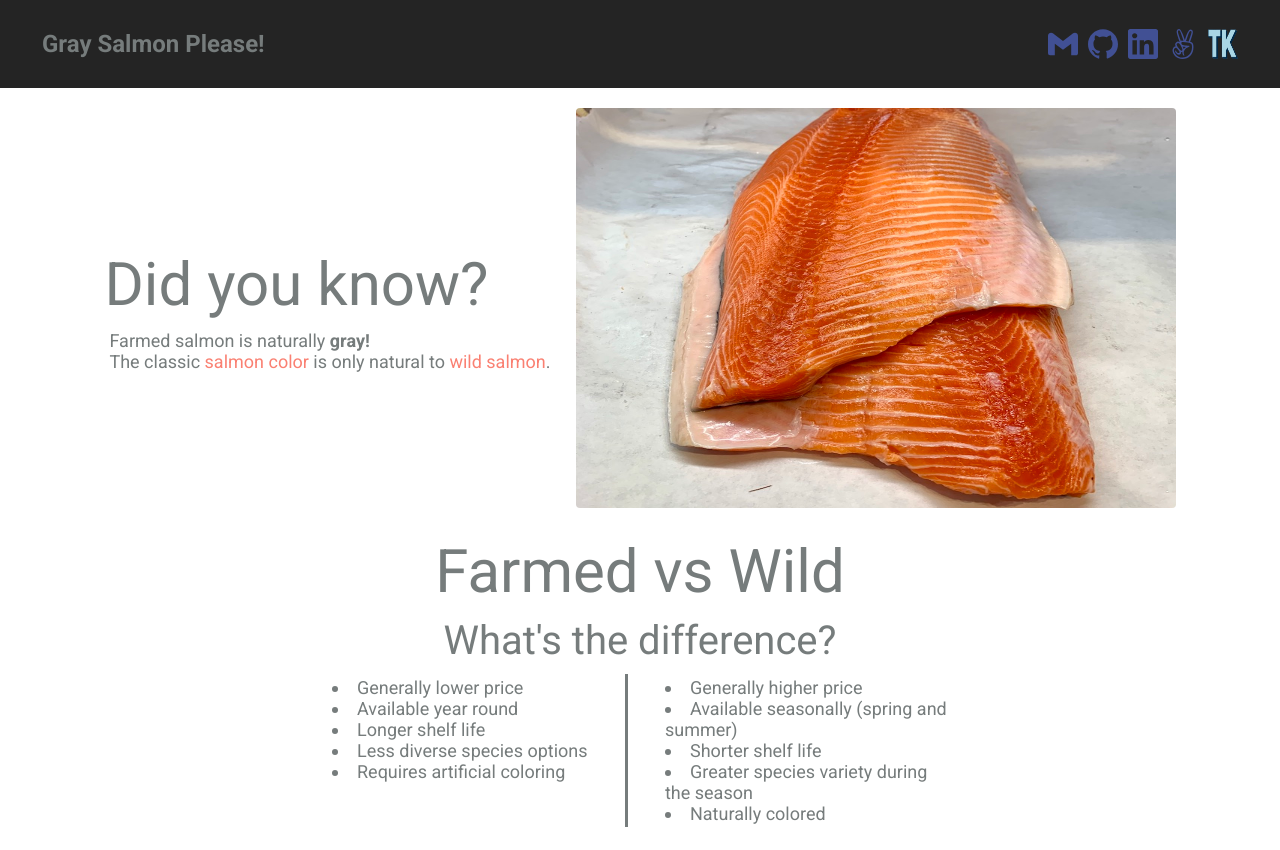
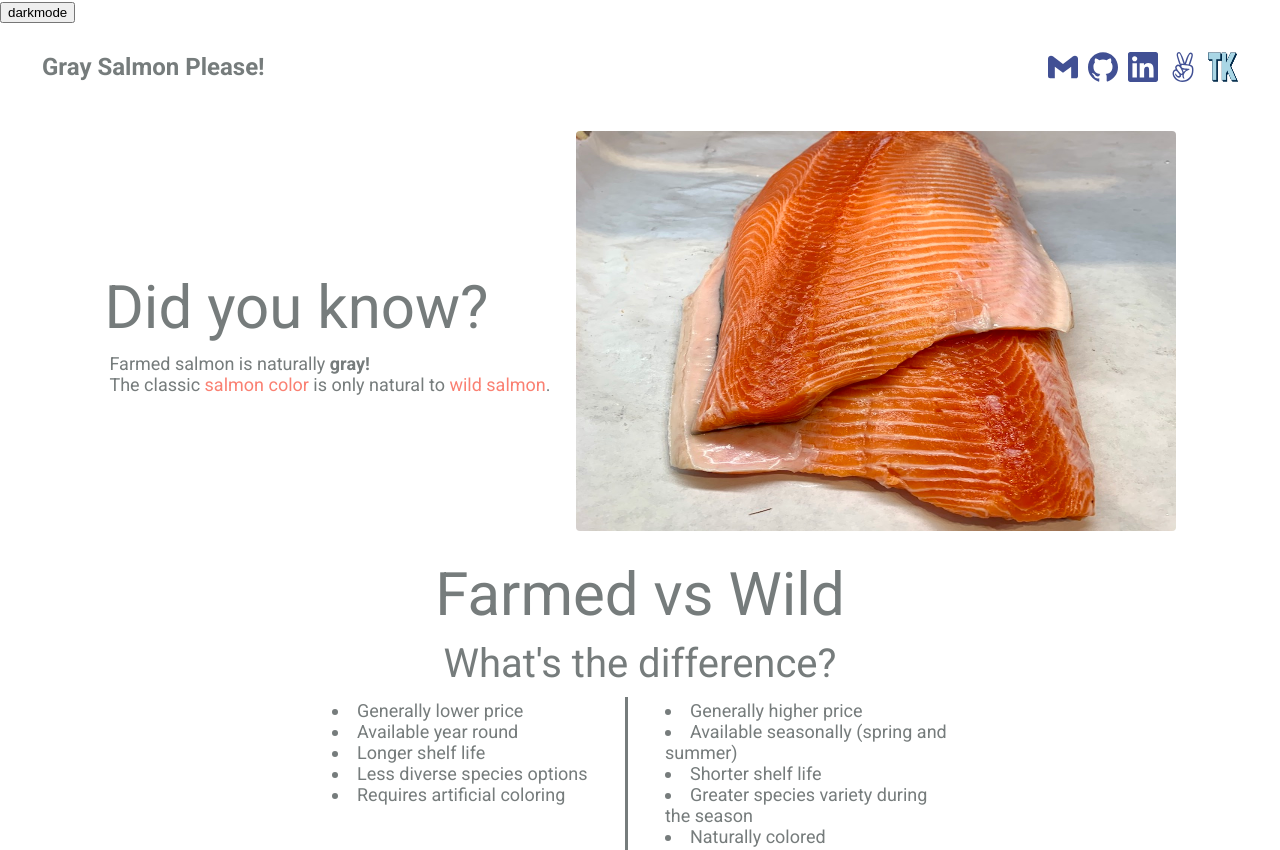
Before and after one commit to sungyotkim/gray-salmon-please, a React (Vite) app in the folder gray-salmon-please/: page / in a window 1280 px wide. Before the commit the page ends 827 px from the top, so only its background shows below. Built offline with nearby package versions, Linux system fonts and the light colour scheme.

Commit message:
adjust dark mode colors

```diff
--- a/gray-salmon-please/src/App.tsx
+++ b/gray-salmon-please/src/App.tsx
@@ -8,11 +8,16 @@ import { MainContentBody } from "./components/MainContentBody/MainContentBody";
 function App() {
   const { windowWidth, setWindowWidth, setMobileView } =
     useContext(WindowSizeContext);
+  const { darkMode, setDarkMode } = useContext(DarkModeContext);
 
   useEffect(() => {
     function handleWindowResize() {
       setWindowWidth(getWindowWidth());
     }
+
+    window.matchMedia("(prefers-color-scheme: dark)").matches
+      ? setDarkMode(true)
+      : setDarkMode(false);
 
     window.addEventListener("resize", handleWindowResize);
 
@@ -33,8 +38,14 @@ function App() {
     };
   }, [windowWidth]);
 
+  const toggle = () => {
+    setDarkMode(!darkMode);
+  };
+
   return (
     <>
+      <div className={darkMode ? "background-dark" : "background"}></div>
+      <button onClick={toggle}>darkmode</button>
       <NavBar />
       <MainContentBody />
     </>
--- a/gray-salmon-please/src/components/NavBar/NavBar.css
+++ b/gray-salmon-please/src/components/NavBar/NavBar.css
@@ -6,6 +6,10 @@
   position: sticky;
   top: 0;
   left: 0;
+  background-color: #ffffff;
+}
+
+.nav-wrapper-dark {
   background-color: #242424;
 }
 
@@ -102,18 +106,4 @@
     font-size: 18px;
     font-weight: 500;
   }
-
-  @media (prefers-color-scheme: light) {
-    .nav-wrapper {
-      background-color: #ffffff;
-    }
-
-    .nav-links {
-      background-color: var(--gray-color);
-    }
-
-    .mobile-menu-text {
-      color: white;
-    }
-  }
 }
--- a/gray-salmon-please/src/components/NavBar/NavBar.tsx
+++ b/gray-salmon-please/src/components/NavBar/NavBar.tsx
@@ -4,12 +4,14 @@ import { SiGmail, SiGithub, SiLinkedin, SiAngellist } from "react-icons/si";
 import { GiHamburgerMenu } from "react-icons/gi";
 import websiteLogo from "../../assets/website-logo-tommy.png";
 import { WindowSizeContext } from "../../context/WindowSizeContext";
+import { DarkModeContext } from "../../context/DarkModeContext";
 
 export const NavBar: React.FC<{}> = ({}) => {
   const { windowWidth, mobileView } = useContext(WindowSizeContext);
   const [showMobileDropdown, setShowMobileDropdown] = useState<boolean>(true);
   const divRef = useRef<HTMLDivElement>(null);
   const dropdownRef = useRef<HTMLDivElement>(null);
+  const { darkMode } = useContext(DarkModeContext);
 
   useEffect(() => {
     document.addEventListener("mousedown", clickOutside);
@@ -55,7 +57,7 @@ export const NavBar: React.FC<{}> = ({}) => {
   }
 
   return (
-    <div className="nav-wrapper">
+    <div className={darkMode ? "nav-wrapper nav-wrapper-dark" : "nav-wrapper"}>
       <div className="nav-container">
         <div className="nav-name-container">Gray Salmon Please!</div>
         <div className="mobile-nav-link-wrapper">
--- a/gray-salmon-please/src/context/WindowSizeContext.tsx
+++ b/gray-salmon-please/src/context/WindowSizeContext.tsx
@@ -1,4 +1,4 @@
-import React, { PropsWithChildren } from "react";
+import React from "react";
 import { createContext, useState } from "react";
 import { getWindowWidth } from "../utils/findWindowSize";
 
--- a/gray-salmon-please/src/index.css
+++ b/gray-salmon-please/src/index.css
@@ -2,10 +2,6 @@
   font-family: Inter, Avenir, Helvetica, Arial, sans-serif;
   font-size: 18px;
   font-weight: 400;
-
-  color-scheme: light dark;
-  /* color: rgba(255, 255, 255, 0.87); */
-  background-color: #242424;
 
   font-synthesis: none;
   text-rendering: optimizeLegibility;
@@ -81,8 +77,28 @@ p {
   text-decoration: underline;
 }
 
-@media (prefers-color-scheme: light) {
+/* @media (prefers-color-scheme: light) {
   :root {
     background-color: #ffffff;
   }
+} */
+
+.background {
+  position: absolute;
+  top: 0;
+  bottom: 0;
+  left: 0;
+  right: 0;
+  z-index: -10;
+  background-color: #ffffff;
 }
+
+.background-dark {
+  position: absolute;
+  top: 0;
+  bottom: 0;
+  left: 0;
+  right: 0;
+  z-index: -10;
+  background-color: #242424;
+}
--- a/gray-salmon-please/src/main.tsx
+++ b/gray-salmon-please/src/main.tsx
@@ -3,11 +3,14 @@ import ReactDOM from "react-dom/client";
 import App from "./App";
 import "./index.css";
 import { WindowSizeProvider } from "./context/WindowSizeContext";
+import { DarkModeProvider } from "./context/DarkModeContext";
 
 ReactDOM.createRoot(document.getElementById("root") as HTMLElement).render(
   <React.StrictMode>
     <WindowSizeProvider>
-      <App />
+      <DarkModeProvider>
+        <App />
+      </DarkModeProvider>
     </WindowSizeProvider>
   </React.StrictMode>
 );
```
